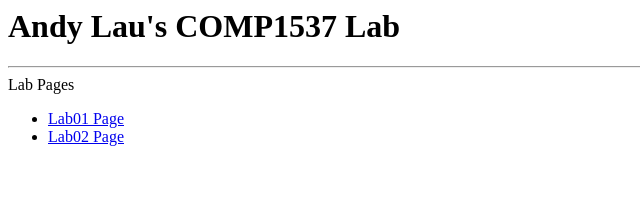
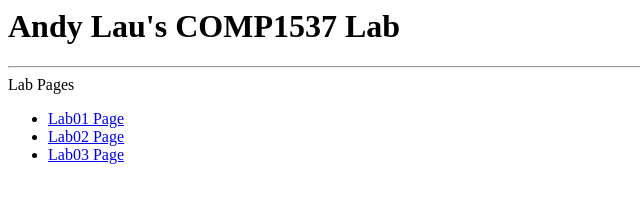
Before and after one commit to andyhplau/COMP1537, a plain HTML site: page index.html in a window 1280 px wide. Shown: the full height of the page, 0-640 px from the left. Drawn offline with Linux system fonts and the light colour scheme.

Commit message:
added lab03 to index.html

```diff
--- a/index.html
+++ b/index.html
@@ -18,6 +18,11 @@
                     Lab02 Page
                 </a>
             </li>
+            <li>
+                <a href="./lab03/lab03.html">
+                    Lab03 Page
+                </a>
+            </li>
         </ul>
     </body>
 </html>
```
